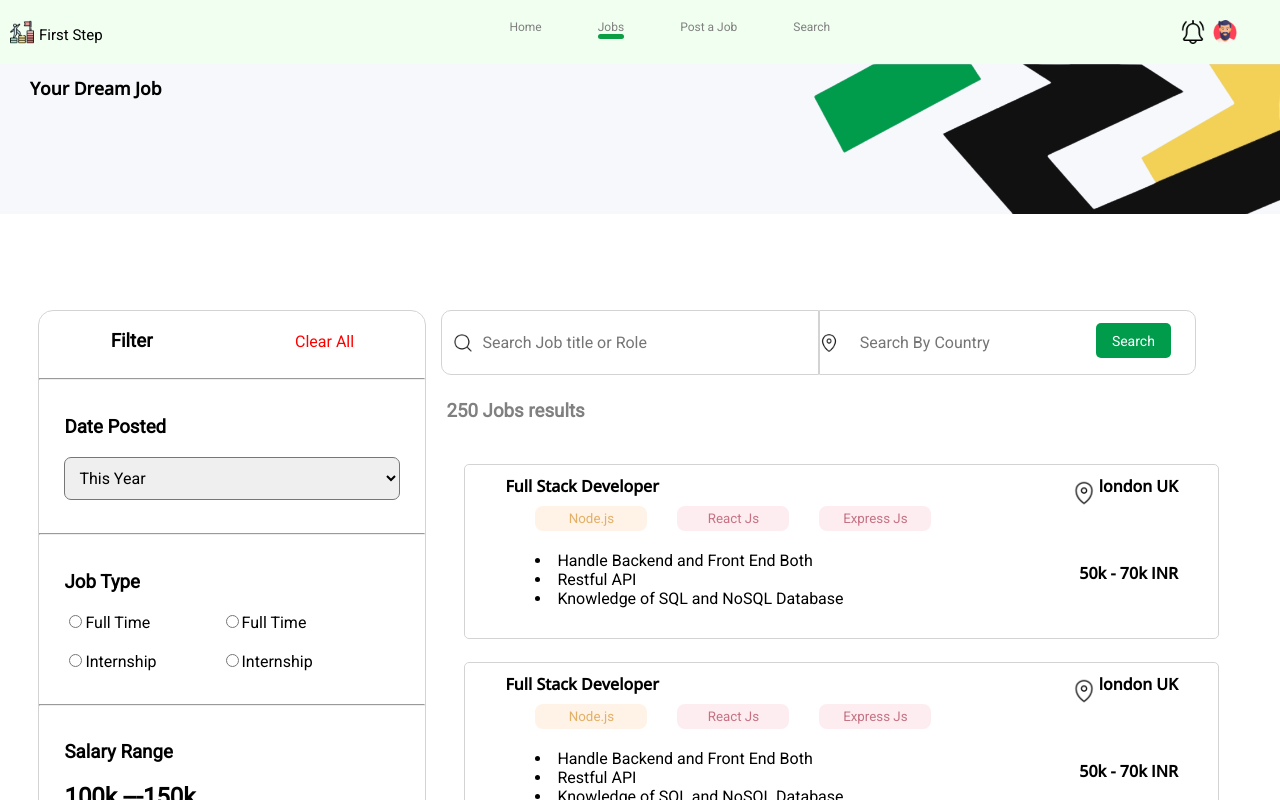
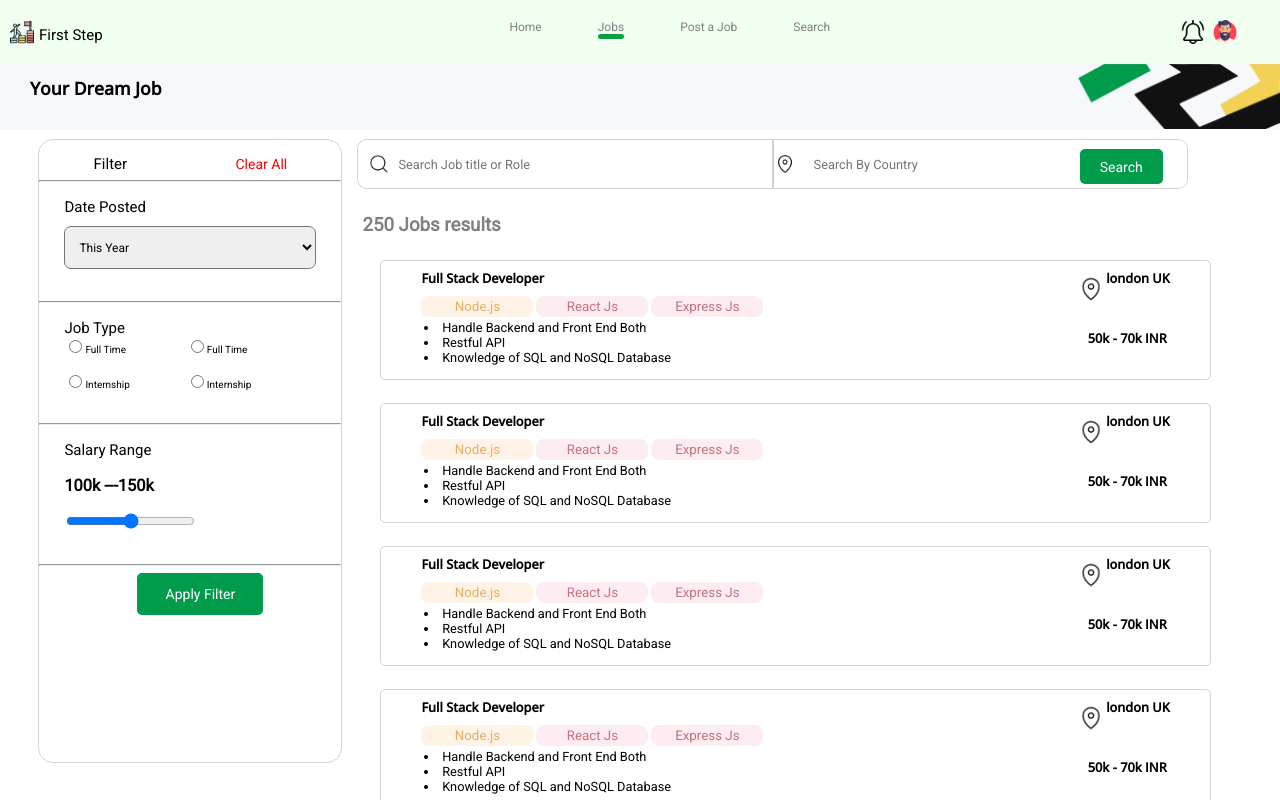
Before and after one commit to kanishkcs/Job-Listing, a React (Vite) app: page /jobPage in a window 1280 px wide. Built offline with nearby package versions, Linux system fonts and the light colour scheme.

Commit message:
Fixed for small Screens

```diff
--- a/src/Component/JobCard.jsx
+++ b/src/Component/JobCard.jsx
@@ -18,6 +18,10 @@ const Wrapper = styled.div`
     padding-right: 10px;
     margin-left: 3px;
   }
+  @media screen and (max-width: 1450px) {
+   height: 120px;
+   margin-top: 5px;
+  }
  &:hover{
   transform: scale(1.03);
  }
@@ -34,6 +38,9 @@ const Heading = styled.h1`
   font-size: 1rem;
   @media screen and (max-width: 768px) {
     font-size: 0.8rem;
+  }
+  @media screen and (max-width: 1450px) {
+   font-size: 0.8rem;
   }
 `;
 const Tags = styled.button`
@@ -52,6 +59,10 @@ const Tags = styled.button`
     width: 4rem;
     margin: 0 5px 0 0;
   }
+  @media screen and (max-width: 1450px) {
+    margin: 0 3px 0 0;
+    padding: 3px;
+  }
 `;
 
 const Location = styled.div`
@@ -63,7 +74,10 @@ const DiscriptionDiv = styled.div`
   padding: 20px 0px 0px 30px;
   display: flex;
   justify-content: space-between;
+  @media screen and (max-width: 1450px) {
 
+    padding: 3px;
+  }
 
 `;
 
@@ -71,6 +85,9 @@ const DiscriptionList = styled.li`
 
 @media screen and (max-width: 768px) {
     font-size: 0.7rem;
+  }
+  @media screen and (max-width: 1450px) {
+    font-size: 0.8rem;
   }
 
 `;
--- a/src/Component/SearchJob.jsx
+++ b/src/Component/SearchJob.jsx
@@ -7,12 +7,11 @@ import SearchIcon from "../assets/search.png";
 import LocationIcon from "../assets/location.png";
 
 const Wrapper = styled.div`
-
   width: 100vw;
   padding-left: 3vw;
-  margin-top: 40px;
+
   display: flex;
-  margin-top: 6rem;
+  margin-top: 3rem;
   position: absolute;
   overflow: hidden !important;
   @media screen and (max-width: 768px) {
@@ -20,22 +19,31 @@ const Wrapper = styled.div`
 
     margin-top: 10px;
   }
+  @media screen and (max-width: 1450px) {
+    margin-top: 10px;
+  }
 `;
 
 const LeftContainer = styled.div`
   border: 1px solid lightgray;
   border-radius: 15px;
-  height: 68vh;
+  height: auto;
   flex-basis: 19%;
   margin-right: 15px;
   @media screen and (max-width: 768px) {
     display: none;
+  }
+  @media screen and (max-width: 1450px) {
+    font-size: 14px;
+    height: 78vh;
   }
 `;
 
 const TopHeading = styled.div`
   display: flex;
   justify-content: space-around;
+  align-items: center;
+  margin-top: 15px;
 `;
 
 const RightContainer = styled.div`
@@ -76,10 +84,17 @@ const Input = styled.input`
     props.$left ? "10px 0 0 10px" : "0 10px 10px 0 "};
   border: 1px solid lightgray;
   font-size: 1rem;
-
+  &:focus {
+    border: 1px solid #009c4c;
+    outline: none;
+  }
   @media screen and (max-width: 768px) {
     font-size: 0.8rem;
     height: 45px;
+  }
+  @media screen and (max-width: 1450px) {
+    height: 50px;
+    font-size: 0.8rem;
   }
 `;
 
@@ -105,6 +120,8 @@ const SerachButton = styled.button`
     right: 35%;
     width: 120px;
     height: 35px;
+  }
+  @media screen and (max-width: 1450px) {
   }
 `;
 
@@ -138,12 +155,15 @@ const LocationIcons = styled.img`
 
 const FilterSpan = styled.span`
   color: red;
-  margin-top: 1.3em;
+
   cursor: pointer;
 
   &:hover {
     transform: scale(1.1);
     color: #0b9e44;
+  }
+  @media screen and (max-width: 1450px) {
+    font-size: 14px;
   }
 `;
 
@@ -160,13 +180,24 @@ const Select = styled.select`
   border-radius: 7px;
   font-size: 1rem;
   padding: 10px;
+  @media screen and (max-width: 1450px) {
+    font-size: 12px;
+    margin-top: 10px;
+  }
 `;
-const Label = styled.label`
+const Label = styled.span`
   margin-bottom: 15px;
+  @media screen and (max-width: 1450px) {
+    font-size: 10px;
+  }
 `;
 const Option = styled.option`
   font-size: 1.3rem;
   padding: 10px;
+  border-radius: 5px;
+  @media screen and (max-width: 1450px) {
+    font-size: 14px;
+  }
 `;
 
 const JobType = styled.div`
@@ -196,6 +227,17 @@ const ApplyFilter = styled.button`
   position: relative;
   left: 7em;
   top: 2em;
+  @media screen and (max-width: 1450px) {
+    font-size: 14px;
+    top: 0;
+    left: 7;
+    margin: auto;
+  }
+`;
+const JobHeadings = styled.span`
+  @media screen and (max-width: 1450px) {
+    font-size: 15px;
+  }
 `;
 
 const JobTypeInput = styled.input``;
@@ -210,7 +252,7 @@ const SearchJob = () => {
     jobCards.push(<JobCard key={i} />);
   }
   const [rangeValue, setValue] = useState(100);
-  const [range2Value , set2Value] = useState(150);
+  const [range2Value, set2Value] = useState(150);
   const check = (event) => {
     setValue(event.target.value);
     set2Value(rangeValue);
@@ -221,12 +263,12 @@ const SearchJob = () => {
       <Wrapper>
         <LeftContainer>
           <TopHeading>
-            <h3>Filter</h3>
+            <JobHeadings>Filter</JobHeadings>
             <FilterSpan>Clear All</FilterSpan>
           </TopHeading>
           <hr></hr>
           <DatePost>
-            <h3>Date Posted</h3>
+            <JobHeadings>Date Posted</JobHeadings>
             <Select>
               <Option selected>Latest</Option>
               <Option selected>This Week</Option>
@@ -237,7 +279,7 @@ const SearchJob = () => {
           <hr></hr>
 
           <JobType>
-            <h3>Job Type</h3>
+            <JobHeadings>Job Type</JobHeadings>
             <InputDiv>
               <CheckBoxContainer>
                 <div>
@@ -266,10 +308,10 @@ const SearchJob = () => {
           </JobType>
           <hr />
           <Salary>
-            <h3>Salary Range</h3>
-            <h2>
+            <JobHeadings>Salary Range</JobHeadings>
+            <h3>
               {rangeValue}k ---{range2Value}k
-            </h2>
+            </h3>
             <JobTypeInput
               onInput={check}
               min={50}
--- a/src/Pages/Home/home.css
+++ b/src/Pages/Home/home.css
@@ -1,6 +1,4 @@
-/*body {
-    background-color: red;
-} */
+
 
 .middle_container a {
   color: black;
@@ -160,9 +158,7 @@
   color: black;
 }
 
-/*.container3 span {
-    padding-left: 100px;
-}*/
+
 .container3 {
   background: rgba(234, 249, 253, 0.894);
 }
@@ -170,50 +166,17 @@
 .content3 {
   list-style: none;
   text-decoration: none;
-  /* display:flex; */
+
   display: grid;
   grid-template-columns: repeat(4, 1fr);
-  /* justify-content: space-evenly; */
-  /* justify-content: center; */
-  /* align-items: inline; */
+
   justify-items: center;
   background-color: rgba(234, 249, 253, 0.894);
   position: relative;
   padding: 50px;
 }
 
-/* .item {
-    list-style: none;
-    display: inline;
-    justify-content: space-between;
-    align-items: center;
-    padding: 10px;
-    margin-top: auto;
 
-} */
-
-/*.content3{
-   position: relative;
-   animation-name:Job;
-   animation-duration: 2s;
-   animation-iteration-count:infinite;
-   animation-timing-function: ease-in;
-
-
-}
-@keyframes Job{
-    0% {
-        transform: scale(1);
-      }
-      50% {
-        transform: scale(1.5);
-      }
-      100% {
-        transform: scale(1);
-      }
-
-
-}*/
 .main_right {
   display: flex;
 
@@ -239,13 +202,6 @@
   font-weight: bold;
 }
 
-/* .grid_container5{
-    display: grid;
-    grid-template-columns: auto ,auto ,auto,auto;
-    padding: 20px;;
-    background:whitesmoke;
-    box-shadow: rgba(209, 237, 244, 0.894);
-} */
 
 .grid_container5 {
   margin-bottom: 4rem;
@@ -257,9 +213,7 @@
 }
 
 .grid-item {
-  -webkit-tap-highlight-color: transparent;
-  -moz-appearance: none;
-  -webkit-appearance: none;
+
   transition: 0.2s ease-in all;
   border: 1px solid lightgray;
   margin: 4rem 1rem 0 2rem;
@@ -272,7 +226,7 @@
   box-shadow: rgba(60, 64, 67, 0.3) 0px 1px 2px 0px,
     rgba(60, 64, 67, 0.15) 0px 2px 6px 2px;
 
-  /* float: left; */
+
 }
 .grid-item:hover{
   transform: scale(1.1);
--- a/src/Pages/JobPage/JobPage.jsx
+++ b/src/Pages/JobPage/JobPage.jsx
@@ -23,6 +23,9 @@ const Banner = styled.div`
     width: 100vw;
     @media screen and (max-width: 720px){
       height: 60px;
+    }
+    @media screen and (max-width: 1450px ){
+      height: 65px;
     }
 `
 const BannerHeading = styled.h1`
```
